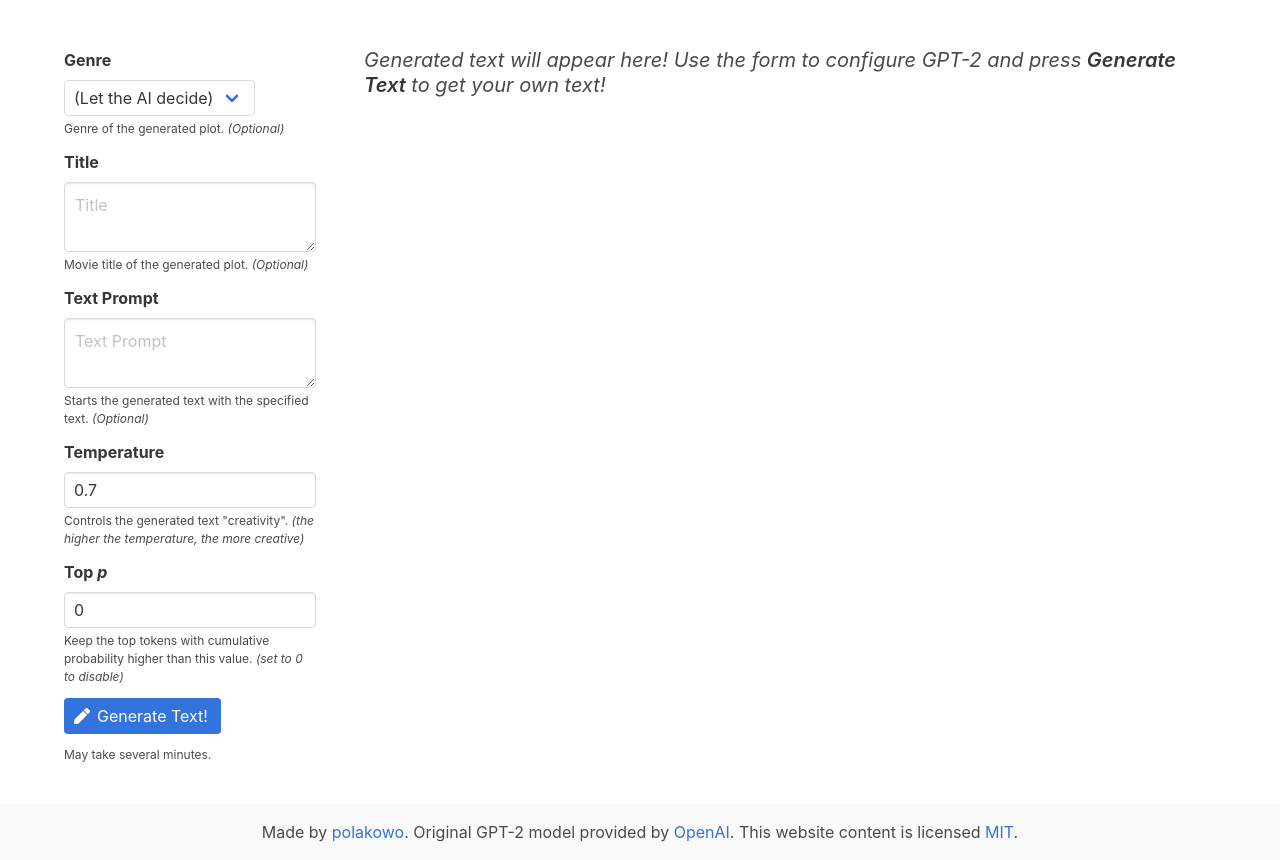
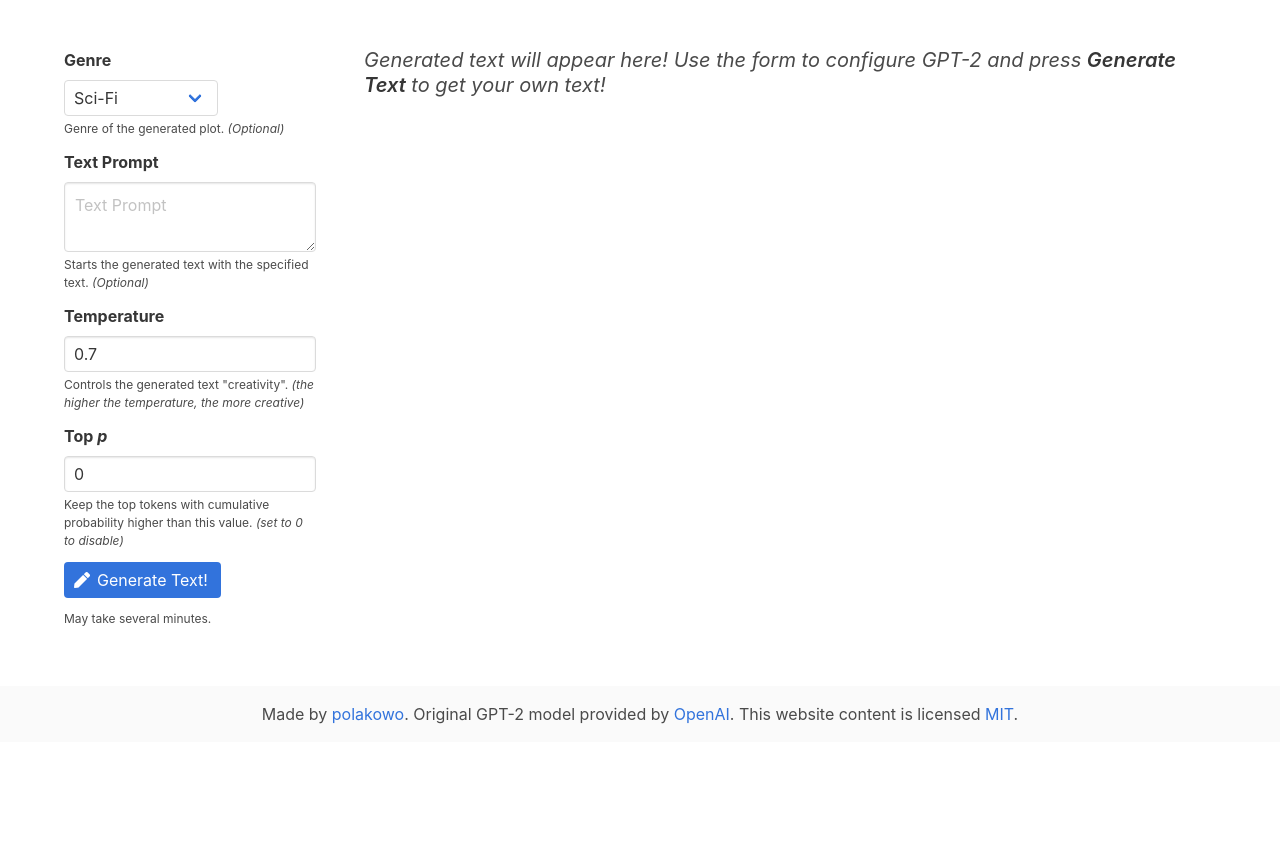
Before and after one commit to polakowo/textai, a Python web app: template MoviePlots/app/app/templates/index.html in a window 1280 px wide. Shown: the part 52-912 px from the top of the page. After the commit the page ends 800 px from the top, so only its background shows below. Run offline with Jinja, Linux system fonts and the light colour scheme; the template is opened without the code that fills it, so the values that code supplies are empty; some libraries are stand-ins or nearby versions.

Commit message:
Remove title functionality from the app

```diff
--- a/MoviePlots/app/app/templates/index.html
+++ b/MoviePlots/app/app/templates/index.html
@@ -93,7 +93,6 @@
                             <label class="label">Genre</label>
                             <div class="select">
                                 <select id="genre">
-                                    <option value="">(Let the AI decide)</option>
                                     <option value="action">Action</option>
                                     <option value="adult">Adult</option>
                                     <option value="adventure">Adventure</option>
@@ -114,7 +113,7 @@
                                     <option value="news">News</option>
                                     <option value="reality-tv">Reality-TV</option>
                                     <option value="romance">Romance</option>
-                                    <option value="sci-fi">Sci-Fi</option>
+                                    <option value="sci-fi" selected>Sci-Fi</option>
                                     <option value="short">Short</option>
                                     <option value="sport">Sport</option>
                                     <option value="talk-show">Talk-Show</option>
@@ -124,14 +123,6 @@
                                 </select>
                             </div>
                             <p class="help">Genre of the generated plot. <em>(Optional)</em></p>
-                        </div>
-                        <div class="field">
-                            <label class="label">Title</label>
-                            <div class="control">
-                                <textarea id="title" class="textarea" type="text" placeholder="Title"
-                                    rows="2"></textarea>
-                            </div>
-                            <p class="help">Movie title of the generated plot. <em>(Optional)</em></p>
                         </div>
                         <div class="field">
                             <label class="label">Text Prompt</label>
@@ -206,15 +197,7 @@
                     $('#model-output').text('');
 
                     var html = '<div class=\"gen-box\">';
-                    if (data.hasOwnProperty('title')) {
-                        html += `<p class="subtitle"><em><strong>${data.title}</strong></em></p>`;
-                    }
-                    if (data.hasOwnProperty('genre')) {
-                        html += `<p class="subtitle"><em>${data.genre}</em></p>`;
-                    }
-                    if (data.hasOwnProperty('plot')) {
-                        html += `<p class="subtitle"><em>${data.plot}</em></p>`;
-                    }
+                    html += `<p class="subtitle"><em>${data.plot}</em></p>`;
                     html += '</div><div class="gen-border"></div>';
                     $(html).appendTo('#model-output').hide().fadeIn("slow");
                 },
```
Also changed, not shown: MoviePlots/app/app/main.py (+13 -22 lines).
